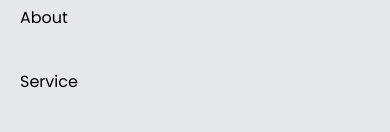
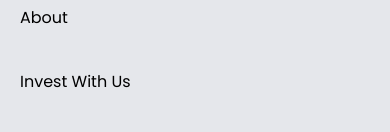
Before and after one commit to destinystarboy33-pro/Real-estate, a React (Vite) app in the folder Frontend/: page / in a window 390 px wide. Both pictures are taken after a click on the element 351 px from the left and 38 px from the top of the page. Shown: the part 242-374 px from the top of the page. Built offline with nearby package versions, Linux system fonts and the light colour scheme; no server answers; a web font is replaced by a local one.

Commit message:
worked on the UI

```diff
--- a/Frontend/src/Components/Header.jsx
+++ b/Frontend/src/Components/Header.jsx
@@ -89,8 +89,8 @@ import { useState } from "react";
               <li><NavLink to={"/About"} onClick={HandleClose}
                     className={({ isActive}) => isActive ? 'text-orange-400 font-bold' : 'text-black'}>About</NavLink></li>
 
-                    <li><NavLink to={"/Services"} onClick={HandleClose}
-                    className={({ isActive}) => isActive ? 'text-orange-400 font-bold' : 'text-black'}>Service</NavLink></li>
+                    <li><NavLink to={"/investment"} onClick={HandleClose}
+                    className={({ isActive}) => isActive ? 'text-orange-400 font-bold' : 'text-black'}>Invest With Us</NavLink></li>
             </ul>
           </nav>
 
```
